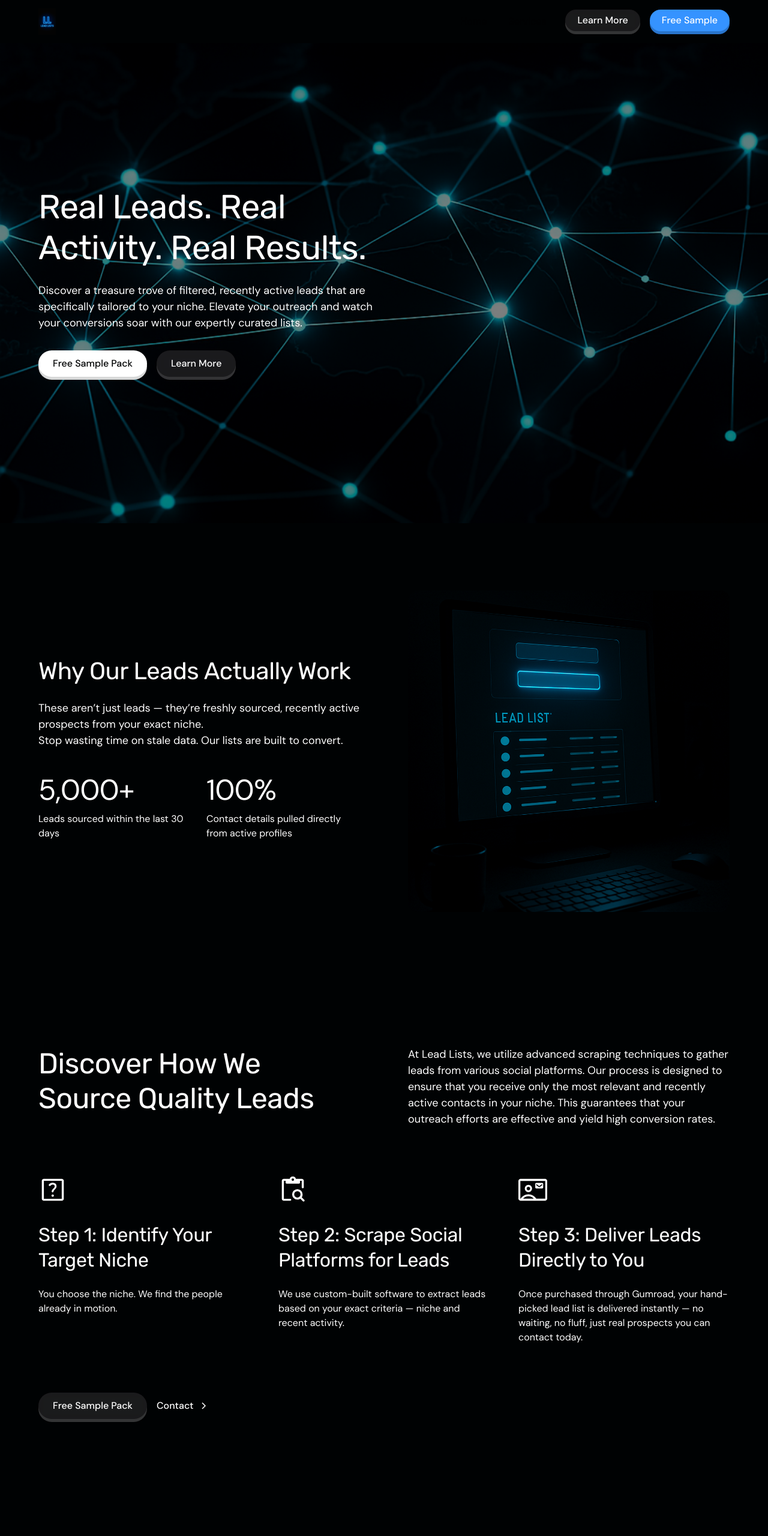
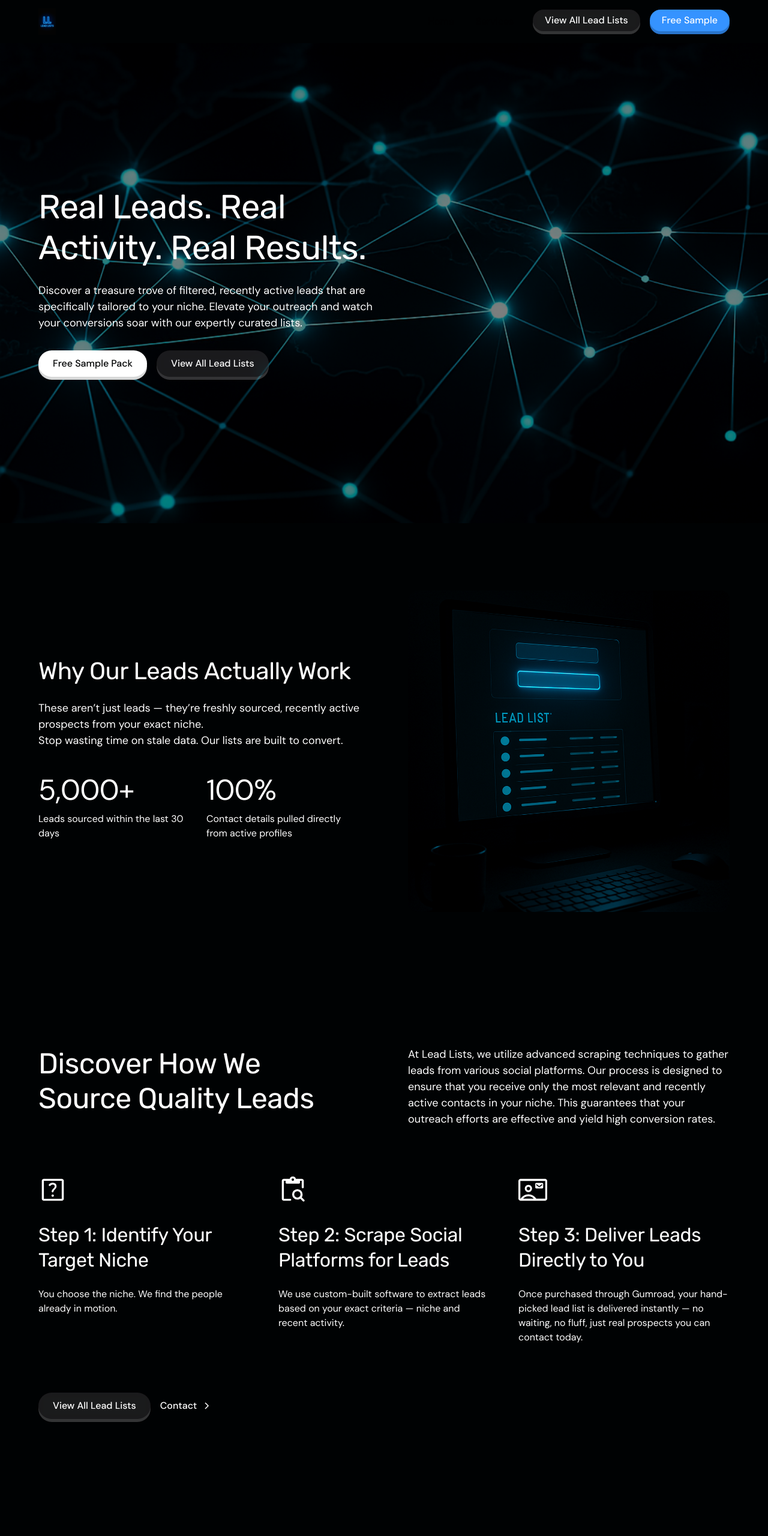
Before and after one commit to Kenaiiii/Lead.Lists, a plain HTML site: page index.html in a window 1280 px wide. Shown: the top 2560 px of the page at 60% size. Drawn offline with nearby package versions, Linux system fonts and the light colour scheme.

Commit message:
Add files via upload

```diff
--- a/index.html
+++ b/index.html
@@ -1,4 +1,4 @@
-<!DOCTYPE html><!--  This site was created in Webflow. https://webflow.com  --><!--  Last Published: Wed Jun 25 2025 08:58:08 GMT+0000 (Coordinated Universal Time)  -->
+<!DOCTYPE html><!--  This site was created in Webflow. https://webflow.com  --><!--  Last Published: Wed Jun 25 2025 09:48:43 GMT+0000 (Coordinated Universal Time)  -->
 <html data-wf-page="685bb0248941013b11873c39" data-wf-site="685bb0248941013b11873bb3">
 <head>
   <meta charset="utf-8">
@@ -233,8 +233,8 @@ margin: 0rem !important;
             <a href="#services" class="navbar1_link w-nav-link">Services</a>
           </div>
           <div class="navbar1_menu-buttons">
-            <a href="tel:5807558014" class="button is-secondary is-small is-alternate w-button">Learn More</a>
-            <a href="tel:5807558014" class="button is-small w-button">Free Sample</a>
+            <a href="#https://activeleadlists.gumroad.com/l/leadlists?layout=profile" class="button is-secondary is-small is-alternate w-button">View All Lead Lists</a>
+            <a href="#https://activeleadlists.gumroad.com/l/leadpreview?layout=profile" class="button is-small w-button">Free Sample</a>
           </div>
         </nav>
         <div class="navbar1_menu-button w-nav-button">
@@ -261,8 +261,8 @@ margin: 0rem !important;
                   <p class="text-size-medium">Discover a treasure trove of filtered, recently active leads that are specifically tailored to your niche. Elevate your outreach and watch your conversions soar with our expertly curated lists.</p>
                   <div class="margin-top margin-medium">
                     <div class="button-group">
-                      <a href="tel:5807558014" class="button is-alternate w-button">Free Sample Pack</a>
-                      <a href="#services" class="button is-secondary is-alternate w-button">Learn More</a>
+                      <a href="https://activeleadlists.gumroad.com/l/leadpreview?layout=profile" class="button is-alternate w-button">Free Sample Pack</a>
+                      <a href="https://activeleadlists.gumroad.com/l/leadlists?layout=profile" class="button is-secondary is-alternate w-button">View All Lead Lists</a>
                     </div>
                   </div>
                 </div>
@@ -367,7 +367,7 @@ margin: 0rem !important;
                 </div>
                 <div class="margin-top margin-xxlarge">
                   <div class="button-group">
-                    <a href="tel:5807558014" class="button is-secondary is-alternate w-button">Free Sample Pack</a>
+                    <a href="https://activeleadlists.gumroad.com/l/leadlists?layout=profile" class="button is-secondary is-alternate w-button">View All Lead Lists</a>
                     <a href="tel:5807558014" class="button is-link is-icon is-alternate w-inline-block">
                       <div>Contact</div>
                       <div class="icon-embed-xxsmall w-embed"><svg width="16" height="16" viewbox="0 0 16 16" fill="none" xmlns="http://www.w3.org/2000/svg">
@@ -395,7 +395,7 @@ margin: 0rem !important;
                     <p class="text-size-medium">Experience the power of targeted leads tailored to your niche—request your free sample today!</p>
                     <div class="margin-top margin-medium">
                       <div class="button-group">
-                        <a href="tel:5807558014" class="button w-button">Request Sample Pack For Free </a>
+                        <a href="https://activeleadlists.gumroad.com/l/leadpreview?layout=profile" class="button w-button">Request Sample Pack For Free </a>
                       </div>
                     </div>
                   </div>
```
Also changed, not shown: 401.html (+1 -1 lines), 404.html (+1 -1 lines), style-guide-0c820abd-f711-42e5-8d7c-23c69e6d1323.html (+1 -1 lines).
